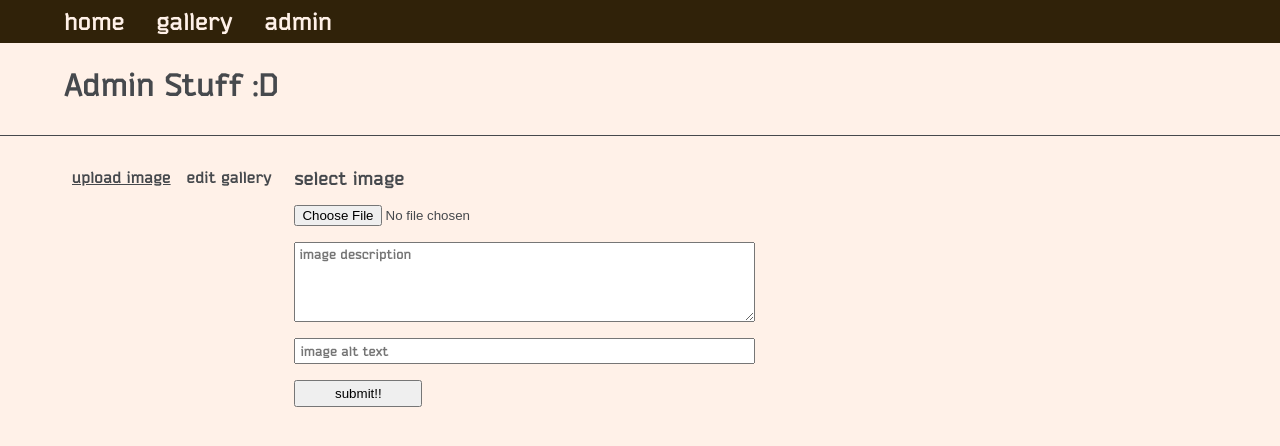
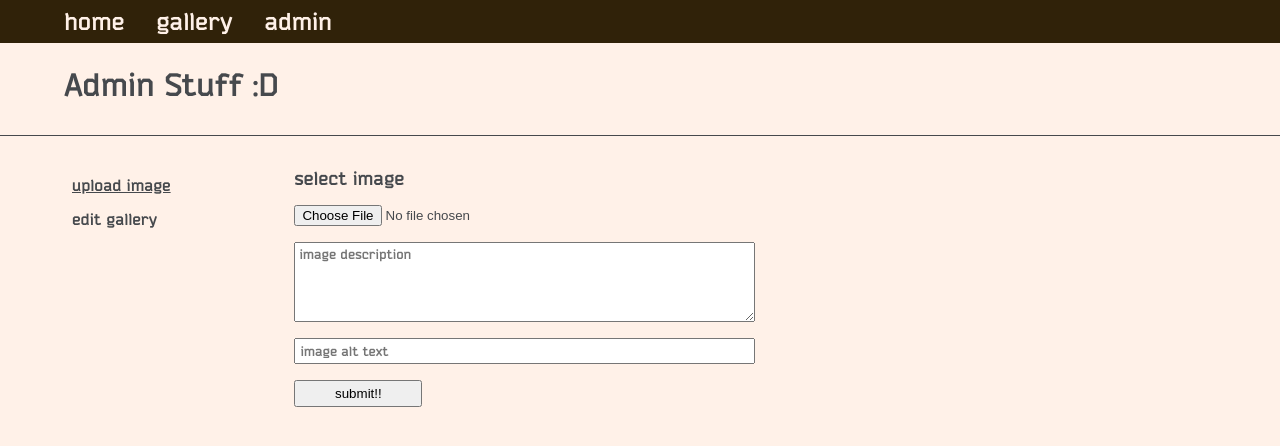
Before and after one commit to Therason/raymod, a Next.js app: page /admin in a window 1280 px wide. Shown: the top 446 px of the page. Built offline with nearby package versions, Linux system fonts and the light colour scheme; no server answers; the database is empty; sample sign-in values are in the browser's storage.

Commit message:
Fix menu display

```diff
--- a/pages/admin.tsx
+++ b/pages/admin.tsx
@@ -81,7 +81,7 @@ export default function Admin({ token }: { token: string }) {
           {/* gallery config */}
           {viewGallery &&
             <div>
-              <span style={{ width: '100%', display: 'inline-flex', justifyContent: 'center', gap: '2rem'}}>
+              <span style={{ width: '100%', display: 'inline-flex', justifyContent: 'center', gap: '2rem', padding: '1rem 0' }}>
                 <h3>delete/edit/rearrange things!!</h3>
                 <button onClick={handleSave}><h3>save</h3></button>
               </span>
--- a/styles/Admin.module.css
+++ b/styles/Admin.module.css
@@ -32,6 +32,11 @@
   color: #7e8792;
 }
 
+.menu {
+  display: flex;
+  flex-direction: column;
+}
+
 @media(min-width: 801px) {
   .container {
     grid-template-columns: 1fr 4fr;
```
Also changed, not shown: 1 other file (tests, documents, lock files or other folders).
